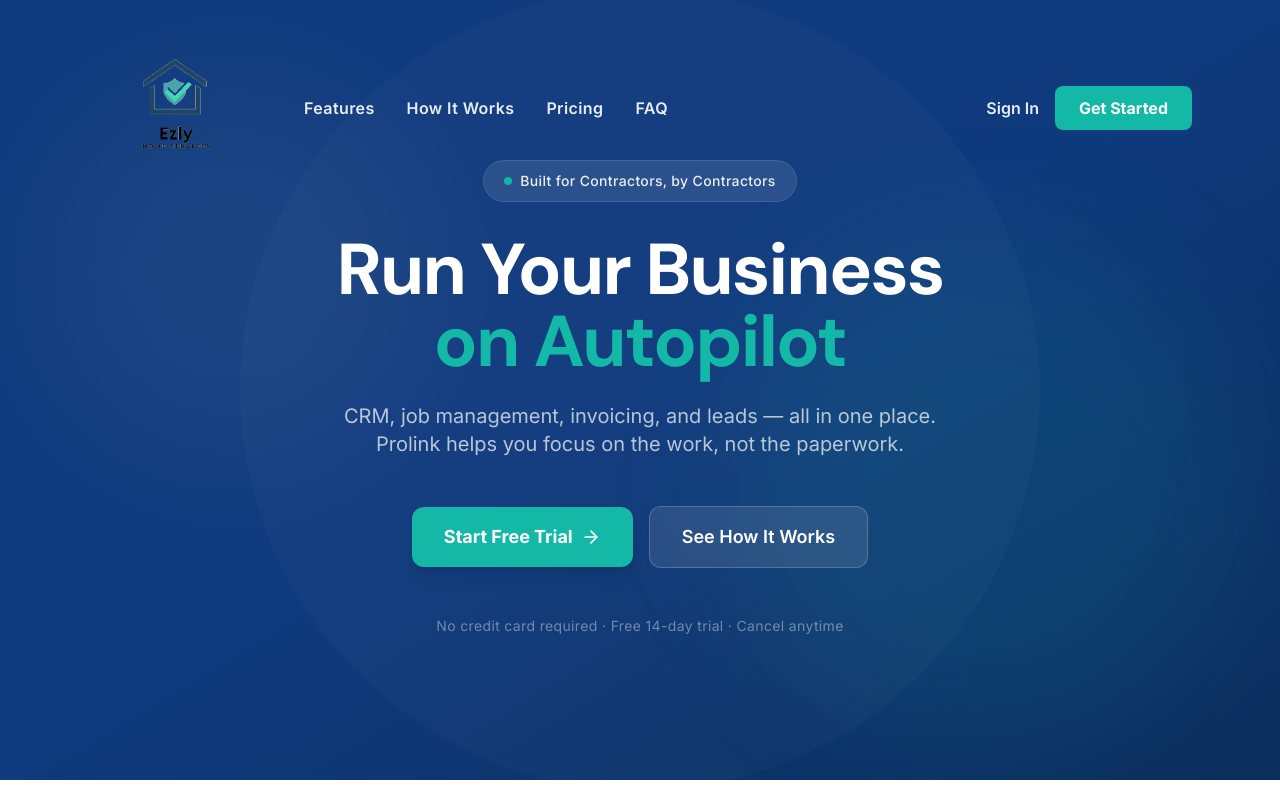
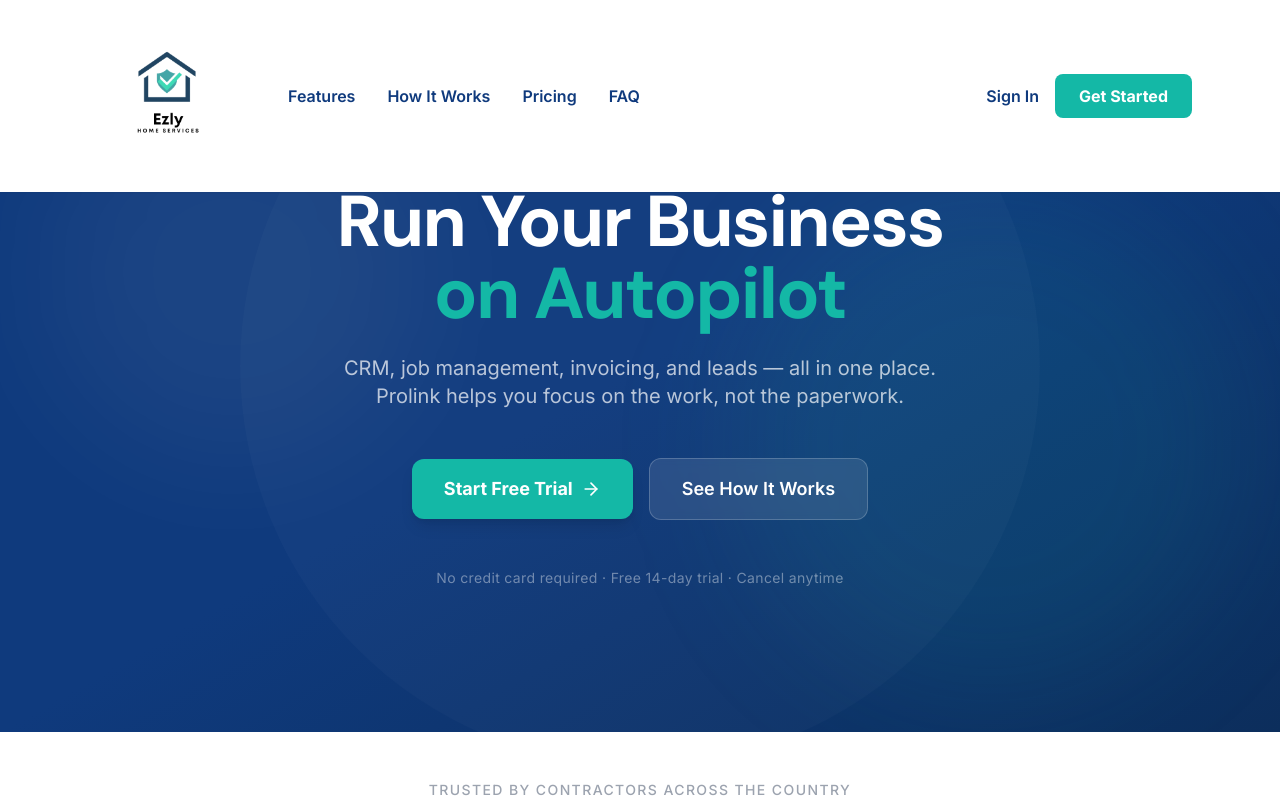
Before and after one commit to bpnelsen/ezly-dashboard, a Next.js app: page / in a window 1280 px wide. Shown: the top 800 px of the page. Built offline with nearby package versions, Linux system fonts and the light colour scheme.

Commit message:
Header always white/clear - scales down on scroll, no transparency

```diff
--- a/app/page.tsx
+++ b/app/page.tsx
@@ -13,10 +13,10 @@ export default function Home() {
 
   return (
     <div className="min-h-screen bg-white">
-      <Navigation transparent />
+      <Navigation />
 
       {/* HERO - Enterprise Clean */}
-      <section className="bg-gradient-to-br from-[#0f3a7d] via-[#0f3a7d] to-[#0c2e5c] pt-32 sm:pt-40 pb-24 sm:pb-36 relative overflow-hidden">
+      <section className="bg-gradient-to-br from-[#0f3a7d] via-[#0f3a7d] to-[#0c2e5c] pt-24 sm:pt-28 pb-24 sm:pb-36 relative overflow-hidden">
         {/* Background elements */}
         <div className="absolute inset-0">
           <div className="absolute top-20 left-10 w-96 h-96 bg-white/5 rounded-full blur-3xl"></div>
--- a/components/Navigation.tsx
+++ b/components/Navigation.tsx
@@ -5,116 +5,58 @@ import { useState, useEffect } from 'react'
 import { Menu, X } from 'lucide-react'
 import EzlyLogo from './EzlyLogo'
 
-interface NavigationProps {
-  /** true = transparent over a dark hero (home page). false = solid white bg from start */
-  transparent?: boolean
-}
-
-export default function Navigation({ transparent = false }: NavigationProps) {
+export default function Navigation() {
   const [scrolled, setScrolled] = useState(false)
   const [menuOpen, setMenuOpen] = useState(false)
 
   useEffect(() => {
-    const onScroll = () => setScrolled(window.scrollY > 60)
+    const onScroll = () => setScrolled(window.scrollY > 40)
     window.addEventListener('scroll', onScroll, { passive: true })
     onScroll()
     return () => window.removeEventListener('scroll', onScroll)
   }, [])
 
-  // When NOT transparent mode OR when scrolled, use dark text on white bg
-  const isDark = !transparent || scrolled
+  return (
+    <nav className={`fixed top-0 left-0 right-0 z-50 bg-white transition-all duration-300 ${
+      scrolled ? 'shadow-md border-b border-gray-100 py-0' : 'shadow-sm py-0'
+    }`}>
+      <div className={`max-w-6xl mx-auto px-4 sm:px-6 flex justify-between items-center transition-all duration-300 ${
+        scrolled ? 'py-2' : 'py-4'
+      }`}>
 
-  return (
-    <nav
-      className={[
-        'fixed top-0 left-0 right-0 z-50 transition-all duration-500',
-        isDark
-          ? 'bg-white/95 backdrop-blur-md border-b-2 border-[#14b8a6]'
-          : 'bg-transparent border-b-2 border-transparent',
-        scrolled ? 'shadow-sm' : '',
-      ].join(' ')}
-    >
-      <div
-        className={[
-          'max-w-6xl mx-auto px-4 sm:px-6 flex justify-between items-center transition-all duration-500',
-          scrolled ? 'py-2.5' : 'py-5',
-        ].join(' ')}
-      >
         {/* Logo — shrinks on scroll */}
         <Link href="/" className="flex items-center flex-shrink-0">
-          <div
-            className={[
-              'transition-all duration-500',
-              scrolled ? 'w-28 sm:w-32' : 'w-36 sm:w-44',
-            ].join(' ')}
-          >
+          <div className={`transition-all duration-300 ${scrolled ? 'w-24 sm:w-28' : 'w-32 sm:w-40'}`}>
             <EzlyLogo className="w-full h-auto" />
           </div>
         </Link>
 
-        {/* Desktop links */}
+        {/* Desktop Nav */}
         <div className="hidden lg:flex flex-1 justify-between items-center pl-10">
-          <div
-            className={[
-              'flex items-center transition-all duration-500',
-              scrolled ? 'gap-6' : 'gap-8',
-            ].join(' ')}
-          >
-<a href={scrolled ? '/#features' : '/#features'} className={[
-                  'font-semibold tracking-wide transition-all duration-500',
-                  scrolled
-                    ? 'text-[#0f3a7d] hover:text-[#14b8a6] text-sm'
-                    : 'text-white/90 hover:text-white text-base',
-                ].join(' ')}>
-              Features
-            </a>
-            <a href={scrolled ? '/#how-it-works' : '/#how-it-works'} className={[
-                  'font-semibold tracking-wide transition-all duration-500',
-                  scrolled
-                    ? 'text-[#0f3a7d] hover:text-[#14b8a6] text-sm'
-                    : 'text-white/90 hover:text-white text-base',
-                ].join(' ')}>
-              How It Works
-            </a>
-            <a href={scrolled ? '/#pricing' : '/#pricing'} className={[
-                  'font-semibold tracking-wide transition-all duration-500',
-                  scrolled
-                    ? 'text-[#0f3a7d] hover:text-[#14b8a6] text-sm'
-                    : 'text-white/90 hover:text-white text-base',
-                ].join(' ')}>
-              Pricing
-            </a>
-            <a href={scrolled ? '/#faq' : '/#faq'} className={[
-                  'font-semibold tracking-wide transition-all duration-500',
-                  scrolled
-                    ? 'text-[#0f3a7d] hover:text-[#14b8a6] text-sm'
-                    : 'text-white/90 hover:text-white text-base',
-                ].join(' ')}>
-              FAQ
-            </a>
+          <div className={`flex items-center transition-all duration-300 ${scrolled ? 'gap-6' : 'gap-8'}`}>
+            {['Features', 'How It Works', 'Pricing', 'FAQ'].map((label) => (
+              <a
+                key={label}
+                href={`/#${label.toLowerCase().replace(/\s+/g, '-')}`}
+                className={`text-[#0f3a7d] hover:text-[#14b8a6] font-semibold transition-all duration-300 ${scrolled ? 'text-sm' : 'text-base'}`}
+              >
+                {label}
+              </a>
+            ))}
           </div>
 
-          {/* Auth */}
           <div className="flex items-center gap-4">
             <Link
               href="/login"
-              className={[
-                'font-semibold transition-all duration-500',
-                isDark
-                  ? 'text-[#0f3a7d] hover:text-[#14b8a6] text-sm'
-                  : 'text-white/90 hover:text-white text-base',
-              ].join(' ')}
+              className={`text-[#0f3a7d] hover:text-[#14b8a6] font-semibold transition-all duration-300 ${scrolled ? 'text-sm' : 'text-base'}`}
             >
               Sign In
             </Link>
             <Link
               href="/signup/contractor"
-              className={[
-                'bg-[#14b8a6] text-white rounded-lg font-bold hover:bg-[#0d9e8c] transition-all duration-500',
-                scrolled
-                  ? 'px-4 py-2 text-sm hover:shadow-md'
-                  : 'px-6 py-2.5 text-base hover:shadow-lg',
-              ].join(' ')}
+              className={`bg-[#14b8a6] text-white rounded-lg font-bold hover:bg-[#0d9e8c] transition-all duration-300 ${
+                scrolled ? 'px-4 py-1.5 text-sm' : 'px-6 py-2.5 text-base'
+              }`}
             >
               Get Started
             </Link>
@@ -124,10 +66,7 @@ export default function Navigation({ transparent = false }: NavigationProps) {
         {/* Mobile burger */}
         <button
           onClick={() => setMenuOpen(!menuOpen)}
-          className={[
-            'lg:hidden p-2 rounded-lg transition-colors',
-            isDark ? 'text-[#0f3a7d] hover:bg-gray-100' : 'text-white hover:bg-white/10',
-          ].join(' ')}
+          className="lg:hidden p-2 text-[#0f3a7d] hover:bg-gray-100 rounded-lg transition-colors"
           aria-label="Toggle menu"
         >
           {menuOpen ? <X size={24} /> : <Menu size={24} />}
@@ -136,37 +75,24 @@ export default function Navigation({ transparent = false }: NavigationProps) {
 
       {/* Mobile drawer */}
       {menuOpen && (
-        <div className={[
-          'lg:hidden border-t transition-all duration-300',
-          isDark
-            ? 'bg-white/95 backdrop-blur-md border-gray-100'
-            : 'bg-[#0f3a7d]/95 backdrop-blur-md border-white/10',
-        ].join(' ')}>
+        <div className="lg:hidden bg-white border-t border-gray-100">
           <div className="max-w-6xl mx-auto px-4 py-4 space-y-1">
             {['Features', 'How It Works', 'Pricing', 'FAQ'].map((label) => (
               <a
                 key={label}
                 href={`/#${label.toLowerCase().replace(/\s+/g, '-')}`}
                 onClick={() => setMenuOpen(false)}
-                className={[
-                  'block px-4 py-3 rounded-lg font-semibold',
-                  isDark ? 'text-[#0f3a7d] hover:bg-gray-50' : 'text-white hover:bg-white/10',
-                ].join(' ')}
+                className="block px-4 py-3 text-[#0f3a7d] hover:bg-gray-50 rounded-lg font-semibold"
               >
                 {label}
               </a>
             ))}
-            <hr className={isDark ? 'my-3 border-gray-200' : 'my-3 border-white/20'} />
+            <hr className="my-3 border-gray-200" />
             <div className="flex items-center gap-3 px-2">
               <Link
                 href="/login"
                 onClick={() => setMenuOpen(false)}
-                className={[
-                  'flex-1 px-4 py-3 text-center border-2 rounded-lg font-semibold transition-colors',
-                  isDark
-                    ? 'border-[#0f3a7d] text-[#0f3a7d] hover:bg-[#0f3a7d] hover:text-white'
-                    : 'border-white text-white hover:bg-white hover:text-[#0f3a7d]',
-                ].join(' ')}
+                className="flex-1 px-4 py-3 text-center border-2 border-[#0f3a7d] text-[#0f3a7d] rounded-lg font-semibold hover:bg-[#0f3a7d] hover:text-white transition-colors"
               >
                 Sign In
               </Link>
```
